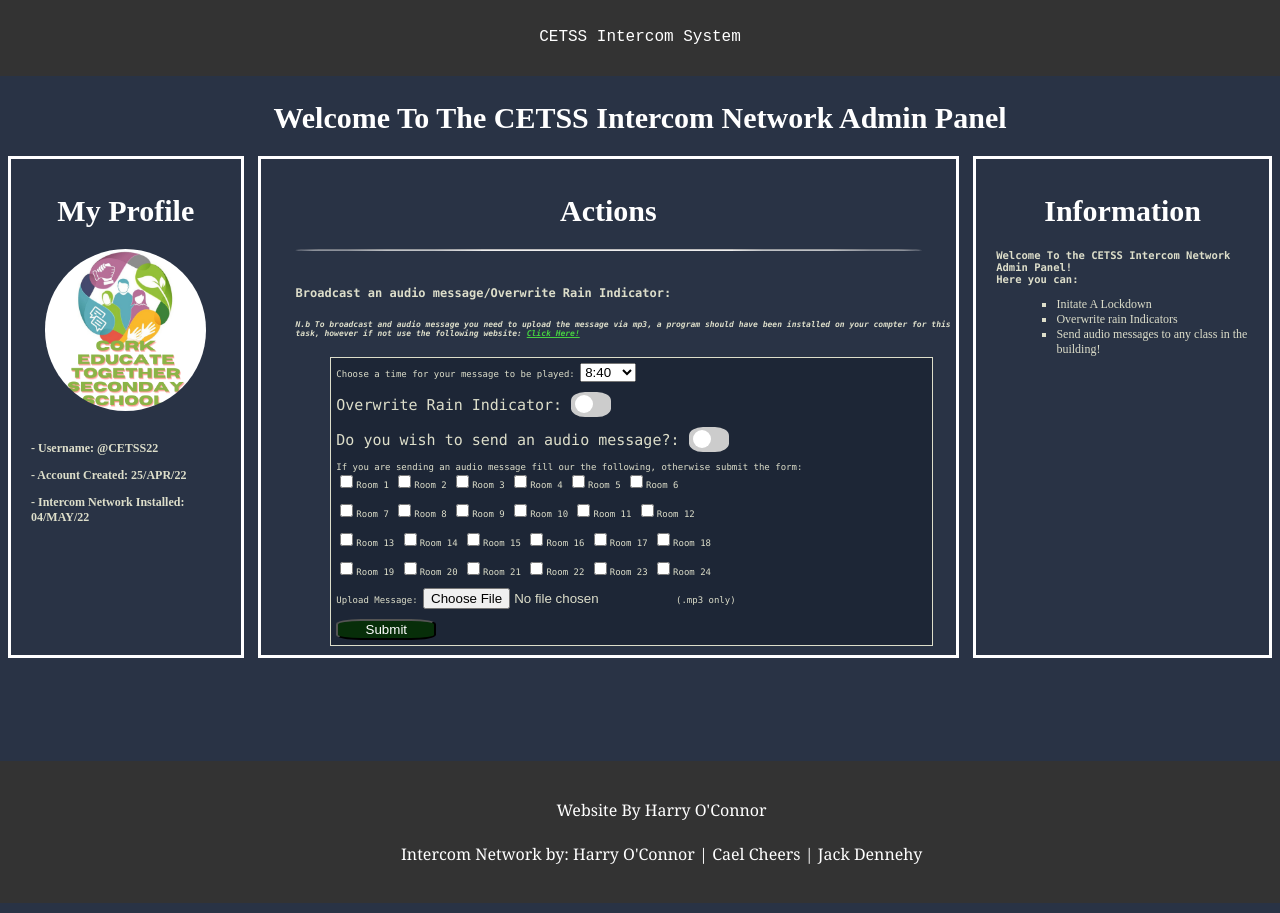
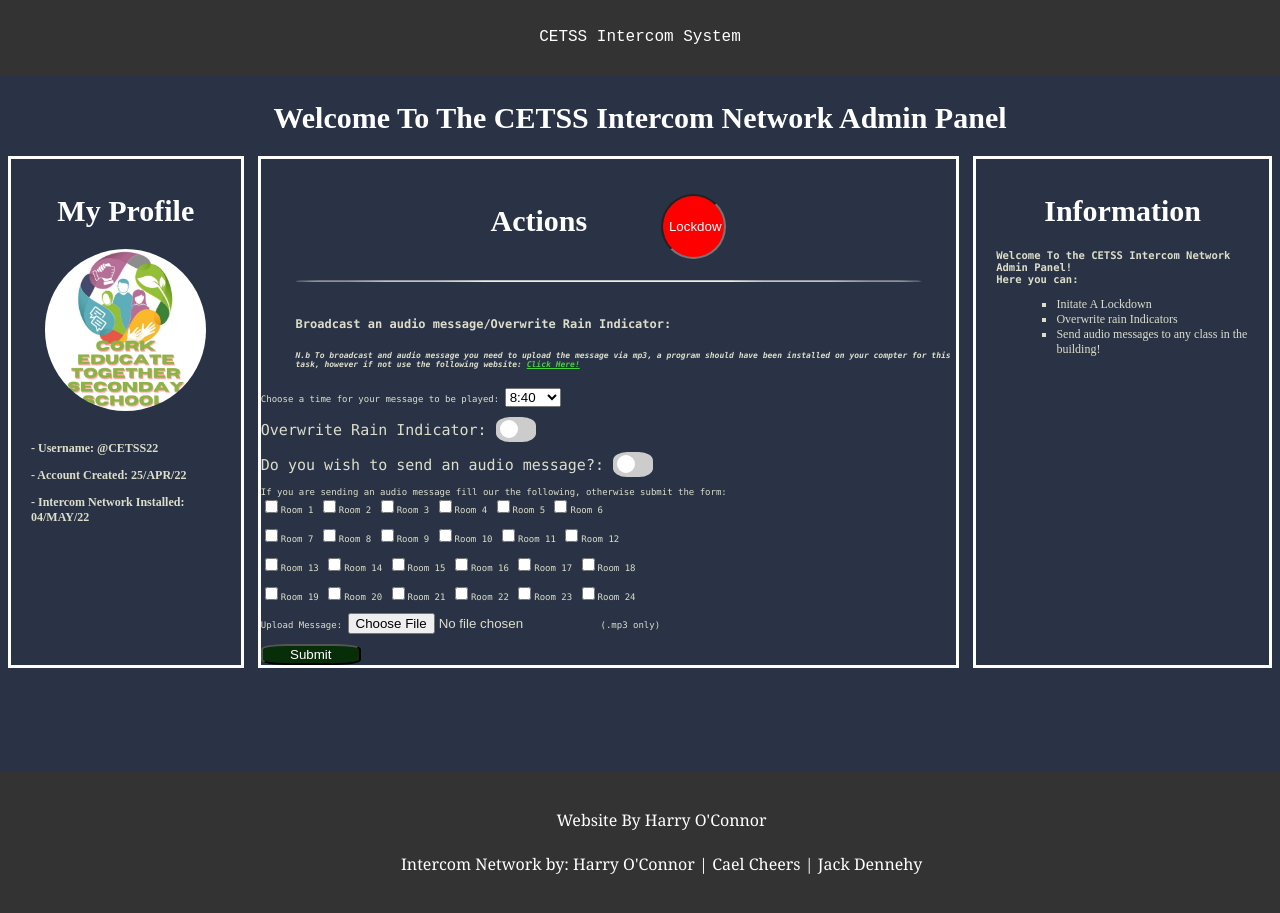
Before and after one commit to HarryOC493/Intercom-Network, a plain HTML site: page index.html in a window 1280 px wide. Shown: the top 913 px of the page. Drawn offline with Linux system fonts and the light colour scheme.

Commit message:
Added Lockdown Button

```diff
--- a/index.html
+++ b/index.html
@@ -203,6 +203,31 @@
             border-radius: 25%;
             width: 100px;
         }
+
+        .LockDownBtn {
+            width: 65px;
+            height: 65px;
+            border-radius: 50%;
+            display: inline;
+            margin-left: 10%;
+            color: white;
+            background-color: red;
+        }
+
+        @keyframes glowing {
+            0% {
+            background-color: red;
+            }
+
+            100% {
+            background-color: white;
+            }
+        }
+
+        .LockDownBtn:hover {
+            animation: glowing 100ms infinite;
+
+        }
     </style>
     </head>
     <body>
@@ -215,7 +240,7 @@
         <!--<h2>Here you can send messages to any class you like, overwrite rain indicators, inicate a schoolwide lockdown and more(Comming Soon)</h2>-->
         </h1>
 
-        <span style="display: flex; justify-content: space-between;">
+        <span style="display: flex; justify-content: space-between; height: auto;">
             <div class="Container" style="width: 15%;">
                 <h1>My Profile</h1>
                 <img src="assets/images/MiniLogo.png" width="85%" height="auto" class="ProfilePng"><br><br>
@@ -227,7 +252,7 @@
             </div>
 
             <div class="ActionContainer">
-                <h1>Actions</h1>
+                <h1>Actions <form style="display: inline;"><input class='LockDownBtn' type='submitLckdn' value=" Lockdown" onclick="return confirm('Are you sure?')"></h1>
                 <hr class="solid">
                 <br>
 
```
